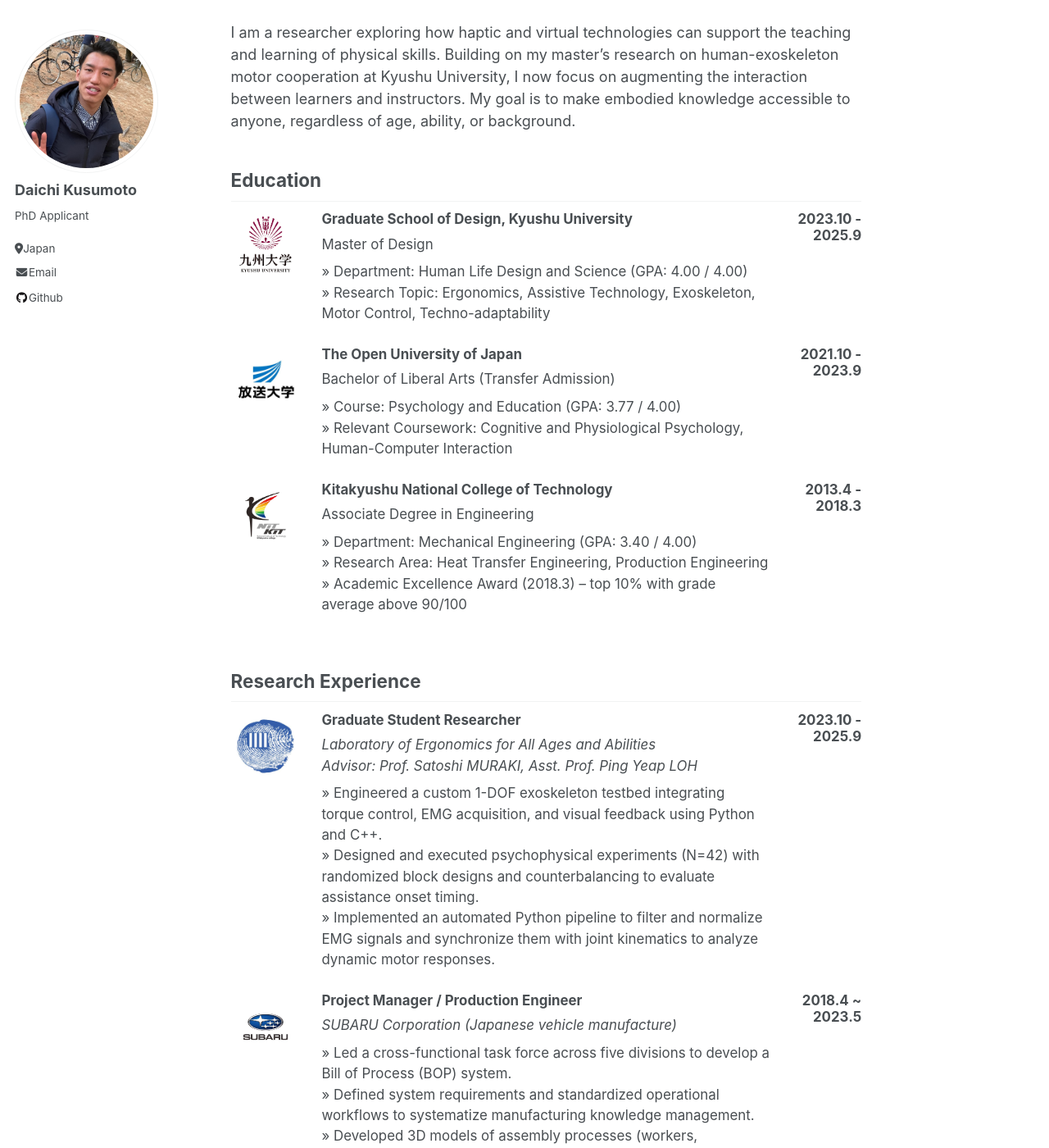
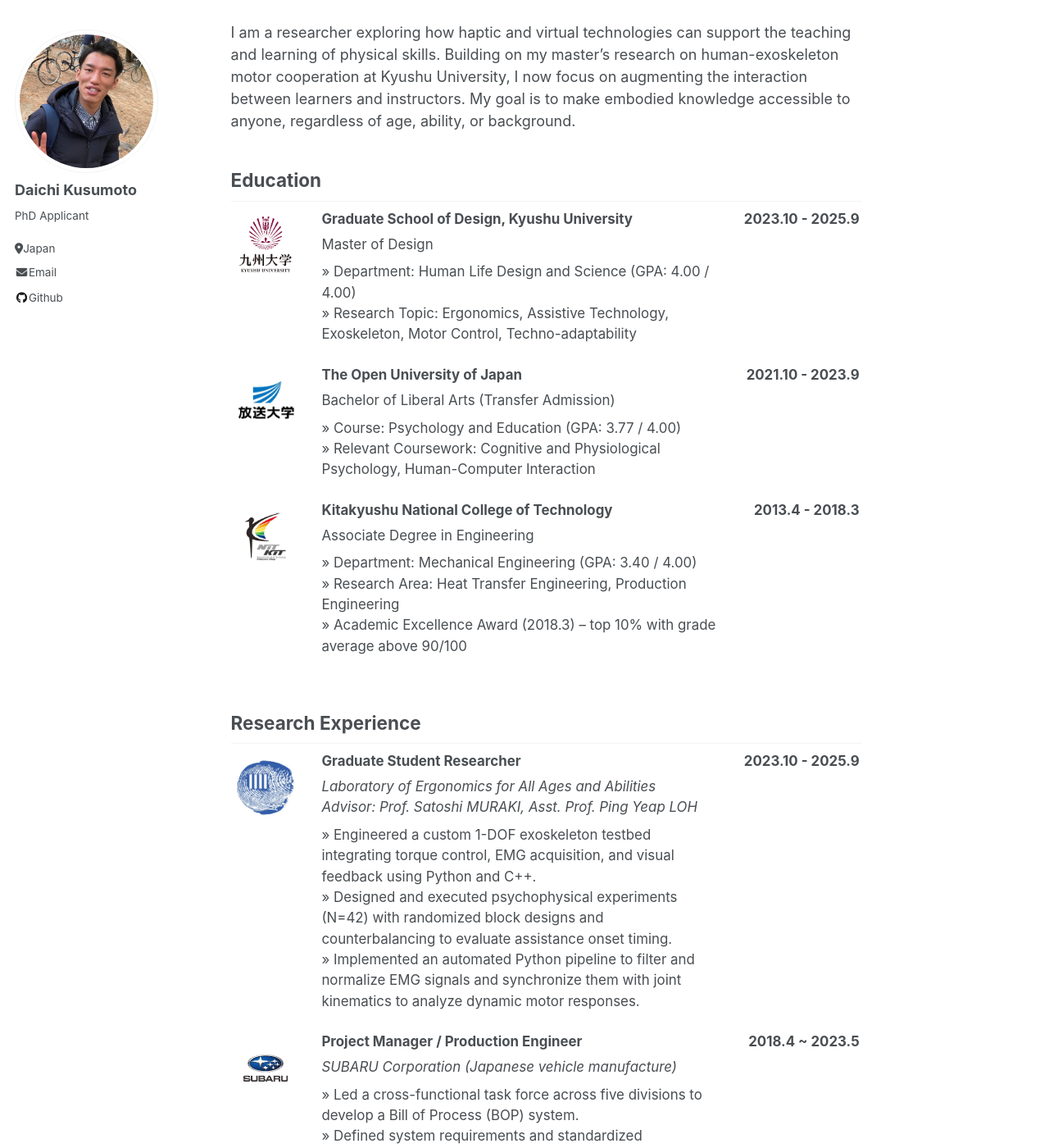
Before and after one commit to bugpiece/bugpiece.github.io, a Jekyll site: the page built from _pages/about.md, in a window 1280 px wide and 1400 px high, scrolled down 329 px. Shown: the whole window at 82% size. Built offline with Jekyll 4.4.1, drawn with Linux system fonts in a browser that asks for light colours.

Commit message:
Fix date column overflow on mobile about page
Widen the minifeature date column (1.5->2.5 of 12) and shrink the body
to match, reduce the date font size, and allow wrapping so two-digit
month dates like "2023.10 - 2025.9" no longer overflow into the
scrollbar on narrow screens.

Co-Authored-By: Claude Opus 4.8 <noreply@anthropic.com>

```diff
--- a/_sass/_archive.scss
+++ b/_sass/_archive.scss
@@ -327,7 +327,7 @@
         }
 
         .archive__item-body {
-          @include span(9 at 1);
+          @include span(8 at 1);
           @include prefix(0.2 of 12);
           @include suffix(0.2 of 12);
         }
@@ -342,13 +342,16 @@
         }
 
         .archive__item-datebox {
-          @include span(1.5 of 12 last);
+          @include span(2.5 of 12 last);
         }
 
         .archive__item-date {
           word-break: break-normal;
+          overflow-wrap: break-word;
           text-align: right;
+          font-size: $type-size-6;
           margin-top: 0;
+          padding-right: 0.15em;
           border-bottom: none;
         }
 
```
